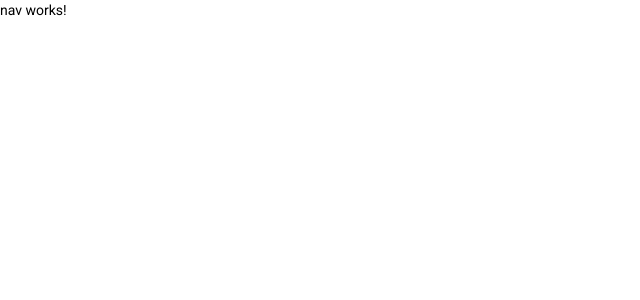
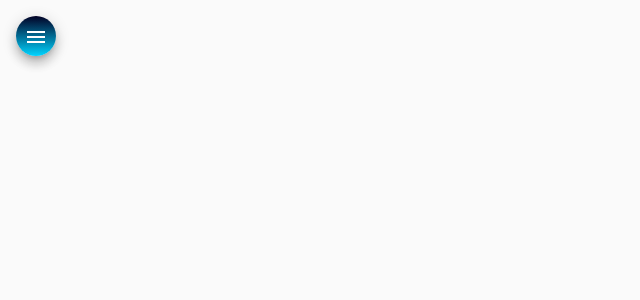
Before and after one commit to AbnerLuan/helpdesk-front, an Angular app: page / in a window 1280 px wide. Shown: the top 300 px of the page, without its empty margins (0-640 px from the left). Built offline with nearby package versions, Linux system fonts and the light colour scheme.

Commit message:
componente homne criado

```diff
--- a/src/app/app.module.ts
+++ b/src/app/app.module.ts
@@ -29,6 +29,7 @@
 
 // componentes do projeto
 import { NavComponent } from './components/nav/nav.component';
+import { HomeComponent } from './components/home/home.component';
 
 
 
@@ -36,7 +37,8 @@
 @NgModule({
   declarations: [
     AppComponent,
-    NavComponent
+    NavComponent,
+    HomeComponent
   ],
   imports: [
     BrowserModule,
--- /dev/null
+++ b/src/app/components/home/home.component.html
@@ -0,0 +1 @@
+<p>home works!</p>
--- /dev/null
+++ b/src/app/components/home/home.component.ts
@@ -0,0 +1,15 @@
+import { Component, OnInit } from '@angular/core';
+
+@Component({
+  selector: 'app-home',
+  templateUrl: './home.component.html',
+  styleUrls: ['./home.component.css']
+})
+export class HomeComponent implements OnInit {
+
+  constructor() { }
+
+  ngOnInit(): void {
+  }
+
+}
--- a/src/app/components/nav/nav.component.css
+++ b/src/app/components/nav/nav.component.css
@@ -0,0 +1,31 @@
+.container{
+    height: 100%;
+}
+
+.sidenav{
+    width: 13rem;
+    color:white;
+    background: linear-gradient(180deg, rgba(2,0,36,1) 0%, rgba(0,212,255,1) 100%);
+}
+
+img {
+    width: 100%;
+
+    margin: .8rem auto 1rem auto;
+}
+
+.sidenav a {
+    color:white;
+
+}
+
+.sidenav i {
+    margin-right: .6rem;
+
+}
+
+.menu {
+    margin: 1rem 0 0 1rem;
+    color:white;
+    background: linear-gradient(180deg, rgba(2,0,36,1) 0%, rgba(0,212,255,1) 100%);
+}
--- a/src/app/components/nav/nav.component.html
+++ b/src/app/components/nav/nav.component.html
@@ -1 +1,34 @@
-<p>nav works!</p>
+<mat-drawer-container class="container" autosize>
+    <mat-drawer #drawer class="sidenav" mode="side">
+        <img src="assets/img/busines.png" alt="imagem de navegacao">
+      <mat-nav-list class="nav-list">
+        <a mat-list-item rounterLink="/">
+            <i class="material-icons">home</i>
+            Home
+        </a>
+        <a mat-list-item rounterLink="/">
+            <i class="material-icons">account_circle</i>
+            Técnicos
+        </a>
+        <a mat-list-item rounterLink="/">
+            <i class="material-icons">person</i>
+            Clientes
+        </a>
+        <a mat-list-item rounterLink="/">
+            <i class="material-icons">code</i>
+            Github
+        </a>
+        <a mat-list-item rounterLink="/">
+            <i class="material-icons">logout</i>
+            Logout
+        </a>
+      </mat-nav-list>
+    </mat-drawer>
+
+    <div class="sidenav-content">
+      <button class="menu mat-elevation-z8" (click)="drawer.toggle()" mat-icon-button>
+        <mat-icon>menu</mat-icon>
+      </button>
+    </div>
+
+  </mat-drawer-container>
```
Also changed, not shown: src/app/components/home/home.component.css (added), src/assets/img/belizia.jpg (added), src/assets/img/busines.png (added).
